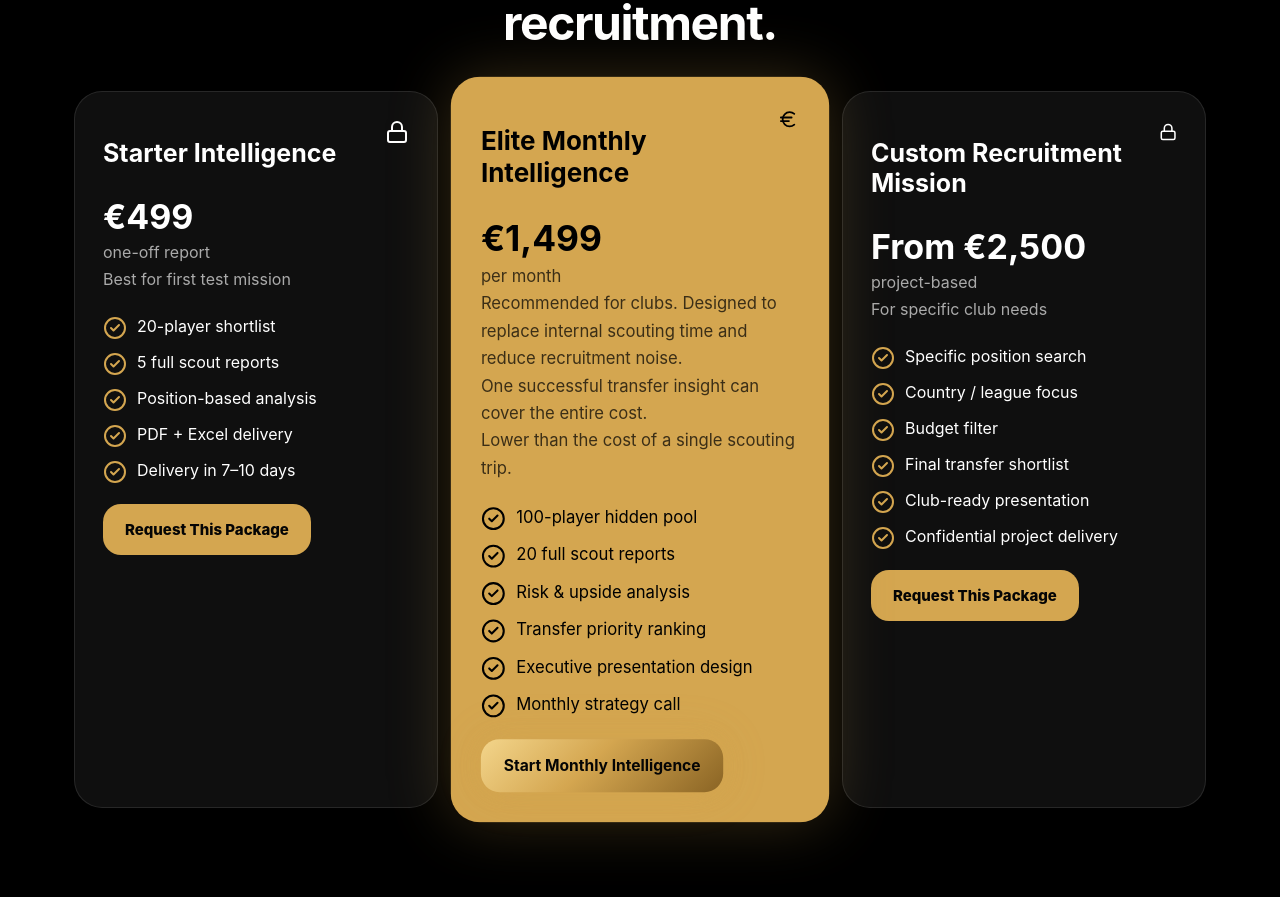
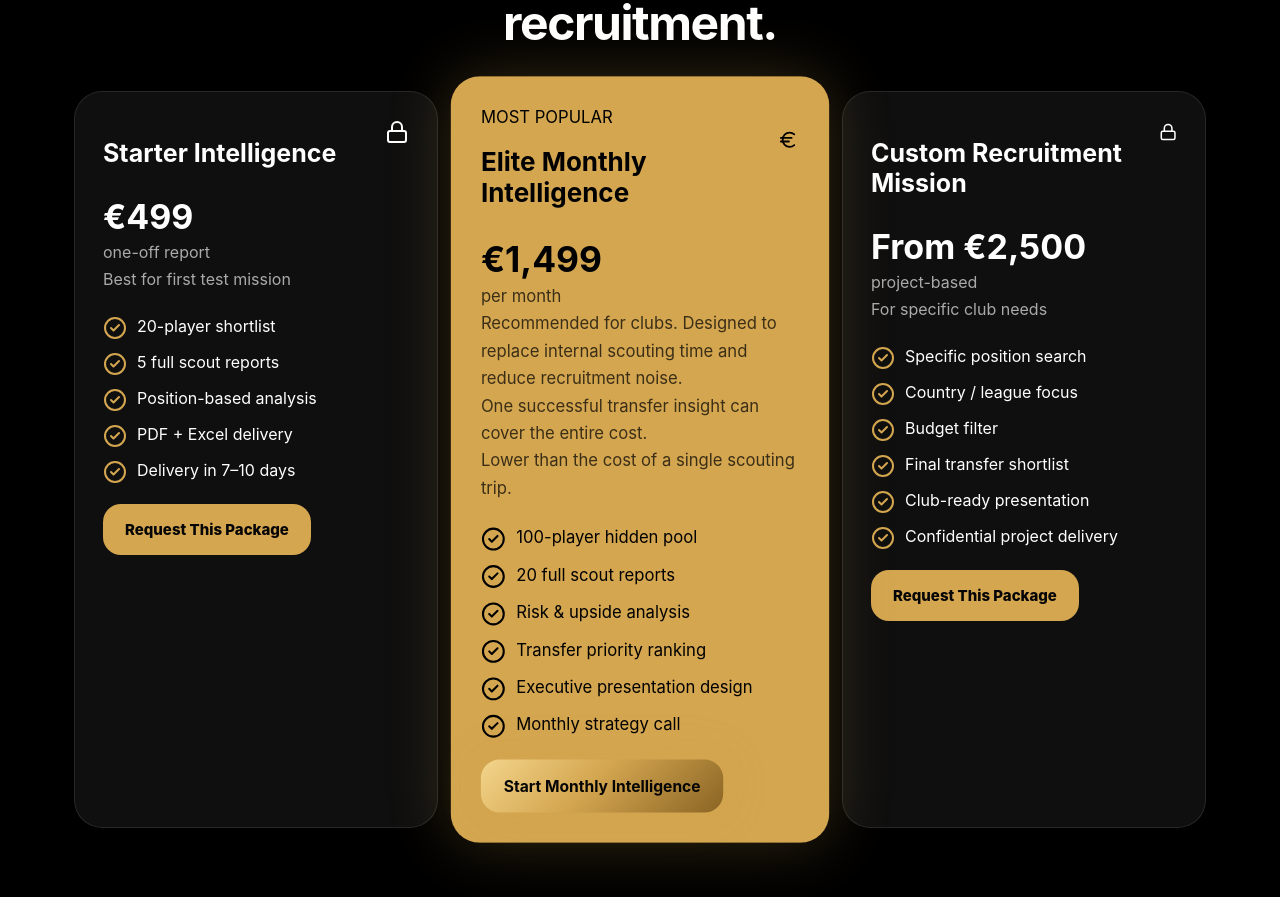
Before and after one commit to miscoutpro/mi-scout-site, a React (Vite) app: page / in a window 1280 px wide. Shown: the part 6114-7011 px from the top of the page. Built offline with nearby package versions, Linux system fonts and the light colour scheme.

Commit message:
Update main.jsx

```diff
--- a/src/main.jsx
+++ b/src/main.jsx
@@ -389,6 +389,11 @@ function App() {
         <div className="grid3">
           {packages.map(pkg => (
             <Card key={pkg.name} className={pkg.featured ? 'featured' : ''}>
+              {pkg.featured && (
+    <div className="popular-badge">
+      MOST POPULAR
+    </div>
+  )}
               <div className="pkg-head">
                 <h3>{pkg.name}</h3>
                 {pkg.featured ? <Euro /> : <Lock />}
```
